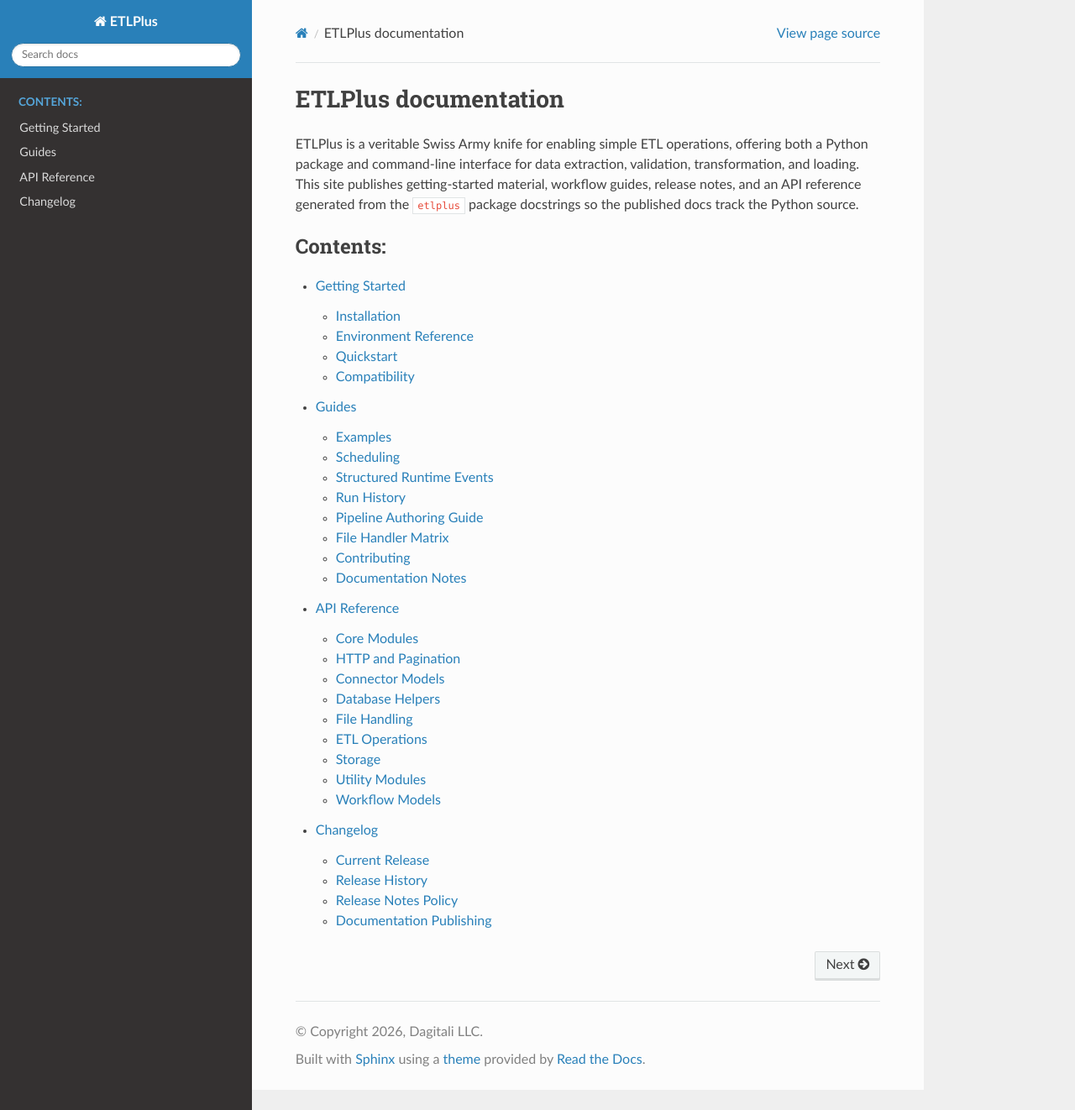
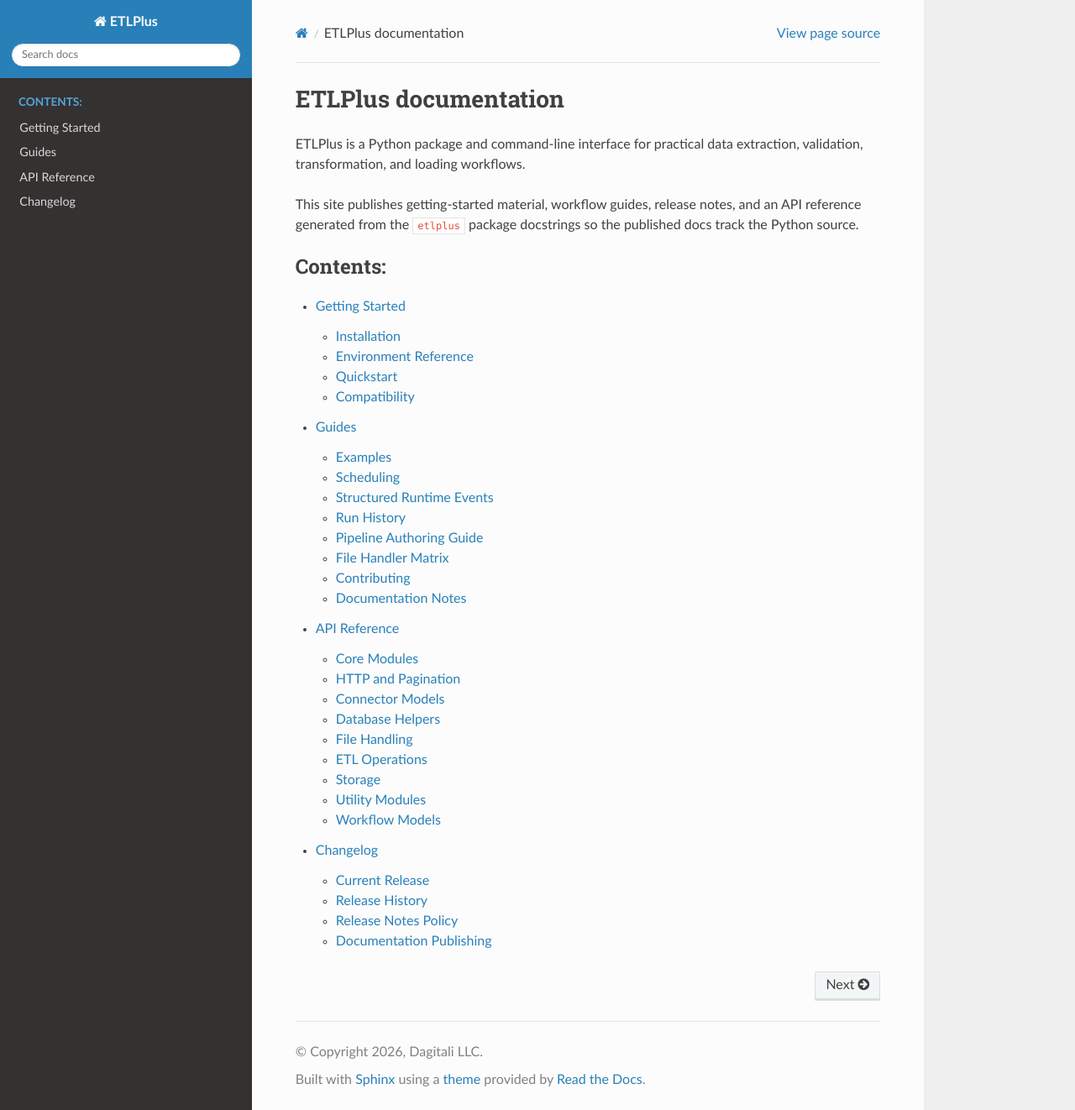
Before and after one commit to Dagitali/ETLPlus, a Sphinx documentation site: the page built from docs/source/index.rst, in a window 1280 px wide and 1322 px high. Shown: the whole window at 84% size. Built offline with Sphinx 7.4.7 and the Read the Docs theme 3.1.0, drawn with Linux system fonts in a browser that asks for light colours.

Commit message:
docs(source): Update index.rst

```diff
--- a/docs/source/index.rst
+++ b/docs/source/index.rst
@@ -1,17 +1,12 @@
-.. ETLPlus documentation master file, created by
-   sphinx-quickstart on Sun Mar  8 22:07:16 2026.
-   You can adapt this file completely to your liking, but it should at least
-   contain the root `toctree` directive.
-
 ETLPlus documentation
 =====================
 
-ETLPlus is a veritable Swiss Army knife for enabling simple ETL operations,
-offering both a Python package and command-line interface for data extraction,
-validation, transformation, and loading. This site publishes getting-started
-material, workflow guides, release notes, and an API reference generated from
-the ``etlplus`` package docstrings so the published docs track the Python
-source.
+ETLPlus is a Python package and command-line interface for practical data
+extraction, validation, transformation, and loading workflows.
+
+This site publishes getting-started material, workflow guides, release notes,
+and an API reference generated from the ``etlplus`` package docstrings so the
+published docs track the Python source.
 
 
 .. toctree::
```
